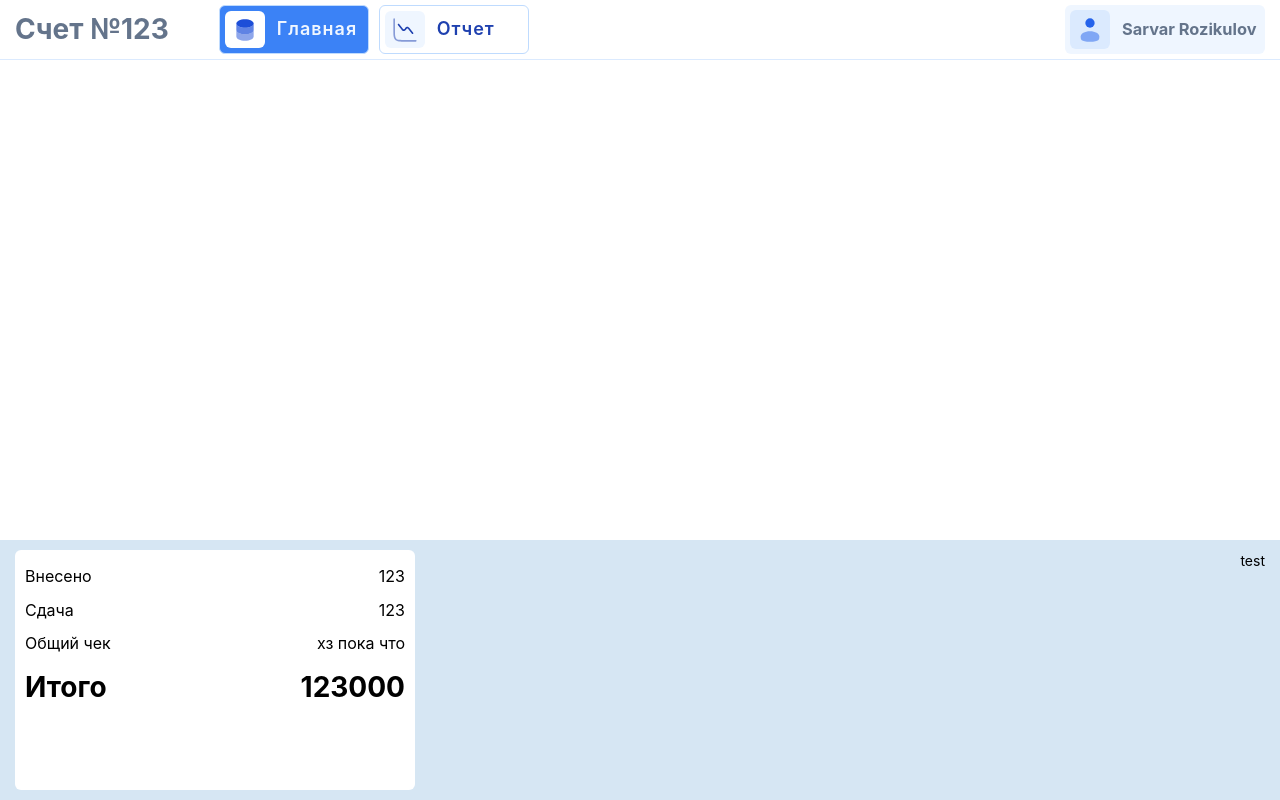
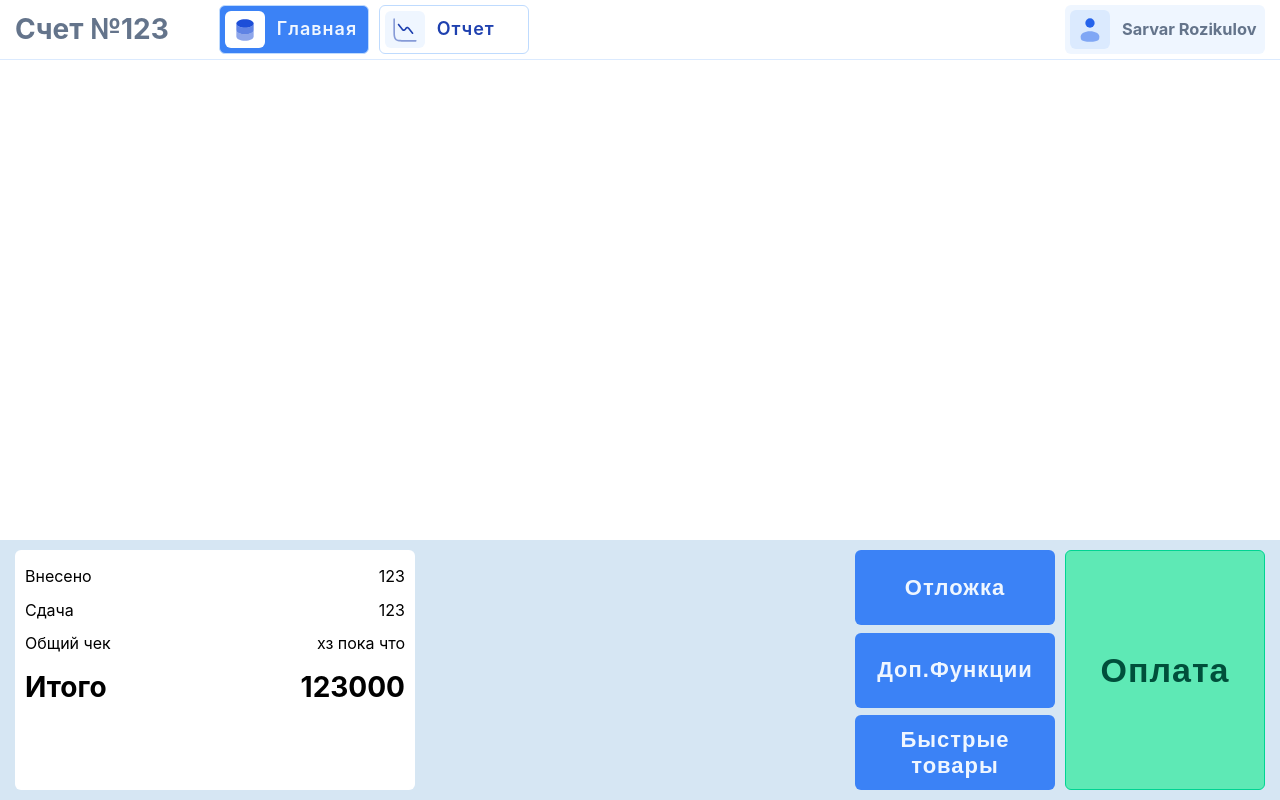
Before and after one commit to 1skRov/e_pos, a Vue app: page /sales in a window 1280 px wide. Built offline with nearby package versions, Linux system fonts and the light colour scheme.

Commit message:
footer bnt

```diff
--- a/src/views/MainFooterButtonsContent.vue
+++ b/src/views/MainFooterButtonsContent.vue
@@ -3,13 +3,62 @@
 </script>
 
 <template>
-<div>
-  <div class="additional-buttons"></div>
-  <div class="payment-button"></div>
-  test
+<div class="buttons-content">
+  <div class="additional-buttons">
+    <button>Отложка</button>
+    <button>Доп.Функции</button>
+    <button>Быстрые товары</button>
+  </div>
+  <div class="payment-button">
+    <button>Оплата</button>
+  </div>
 </div>
 </template>
 
 <style scoped lang="scss">
-
+.buttons-content {
+  display: flex;
+  gap: 10px;
+  height: 100%;
+}
+.additional-buttons {
+  display: flex;
+  flex-direction: column;
+  flex-flow: column wrap;
+  height: 100%;
+  justify-content: space-between;
+  button {
+    background: var(--blue-500);
+    color: var(--blue-50);
+    font-size: 22px;
+    font-weight: 600;
+    letter-spacing: 1px;
+    width: 200px;
+    height: 75px;
+    border-radius: 6px;
+    border: none;
+    //box-shadow: 10px 5px 5px darkblue;
+    &:active {
+      background: var(--blue-400);
+    }
+  }
+}
+.payment-button {
+  height: 100%;
+  button {
+    background: #5ee9b5;
+    color: #004f3b;
+    font-size: 34px;
+    font-weight: 600;
+    letter-spacing: 1px;
+    width: 200px;
+    height: 100%;
+    border-radius: 6px;
+    border: 1px solid #00d492;
+    //box-shadow: 10px 5px 5px darkblue;
+    &:active {
+      background: var(--blue-400);
+    }
+  }
+}
 </style>
```
